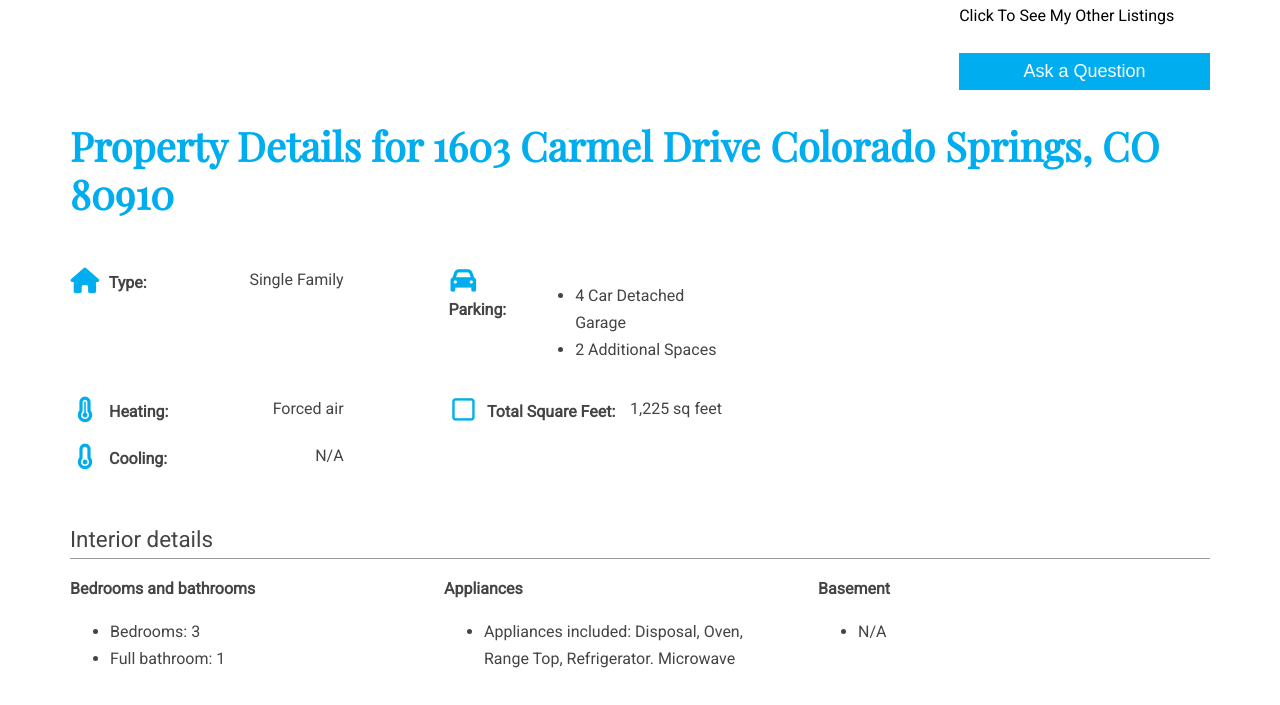
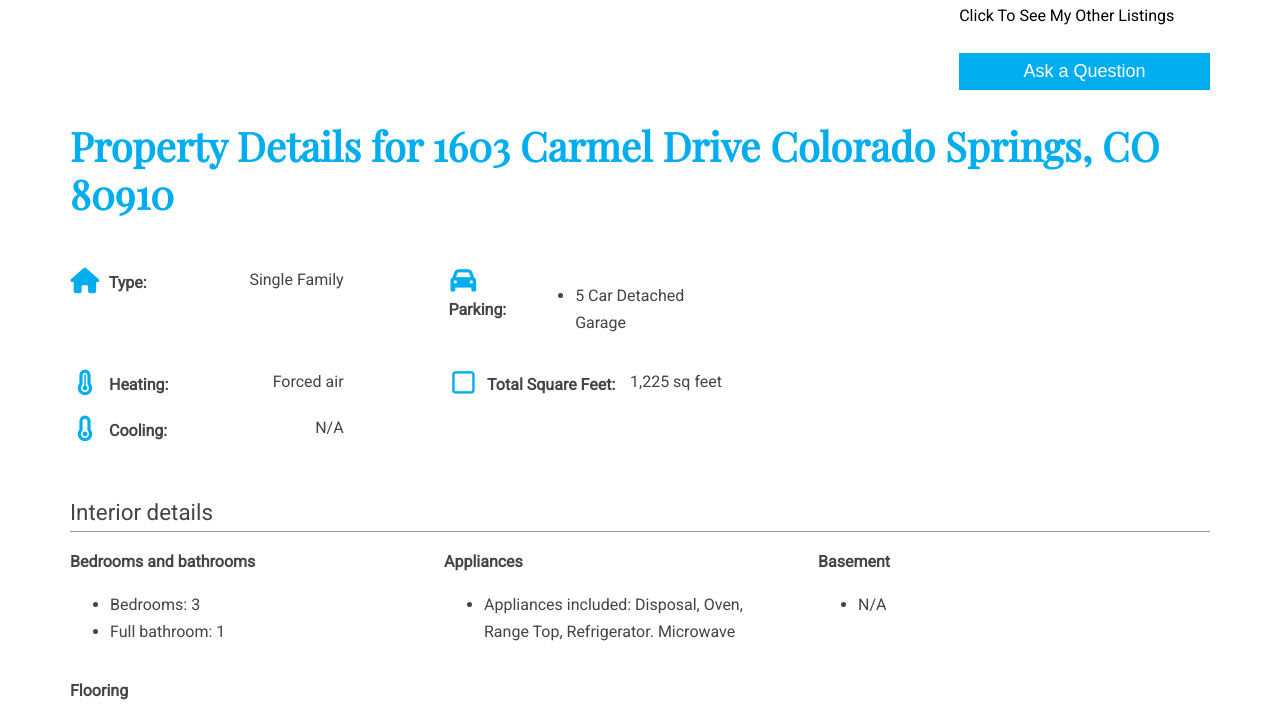
Before and after one commit to kaivont85/1603carmeldrive, a plain HTML site: page index.html in a window 1280 px wide. Shown: the part 1249-1954 px from the top of the page. Drawn offline with nearby package versions, Linux system fonts and the light colour scheme; some packages are replaced by stand-ins of ours.

Commit message:
changed the pictures and the garage count

```diff
--- a/index.html
+++ b/index.html
@@ -78,7 +78,7 @@
           </div>
           <div class="Garage space">
             <div class="padded-inner-container">
-              <strong>4 Car</strong><small>Detached Garage</small>
+              <strong>5 Car</strong><small>Detached Garage</small>
             </div>
           </div>
           <!-- <small class="year-built">Built: 2019</small> -->
@@ -365,8 +365,7 @@
         <div>
           <label><span class="fa fa-car"></span> Parking:</label>
           <ul>
-            <li>4 Car Detached Garage</li>
-            <li>2 Additional Spaces</li>
+            <li>5 Car Detached Garage</li>
           </ul>
         </div>
         <div>
```
